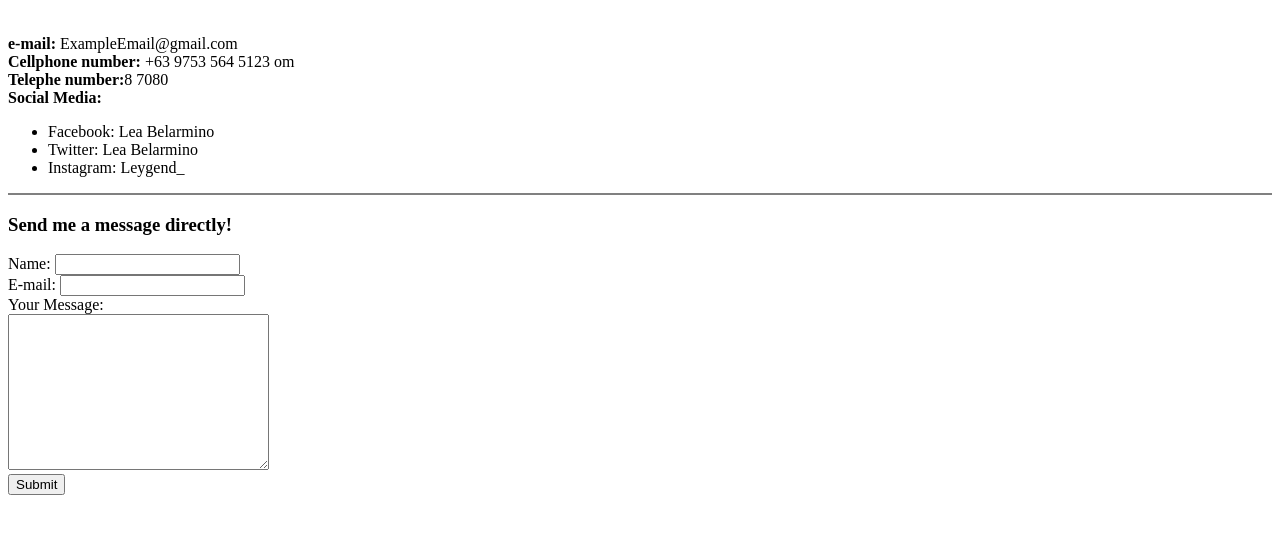
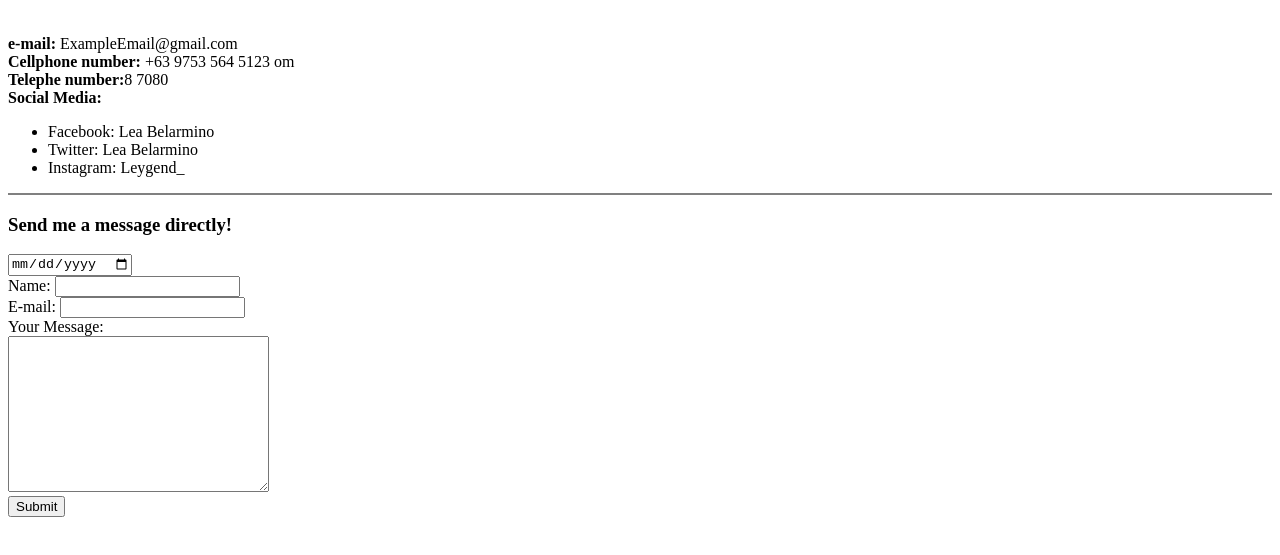
Before and after one commit to LeaBelarmino/cv, a plain HTML site: page Contacts.html in a window 1280 px wide. Shown: the part 79-634 px from the top of the page. Drawn offline with Linux system fonts and the light colour scheme.

Commit message:
Add date above user name input

```diff
--- a/Contacts.html
+++ b/Contacts.html
@@ -23,6 +23,8 @@
         <!--Functionality: User input Inquiries throough web.-->
             <h3>Send me a message directly!</h3>
             <forms action="mailto:lea.belarmino@accenture.com" method="post" enctype="text/pain">
+                 <input type="date" name="date today" value=""><br>
+
                 <label>Name:</label>
                 <input type="text" name="User name" value=""><br>
 
```
